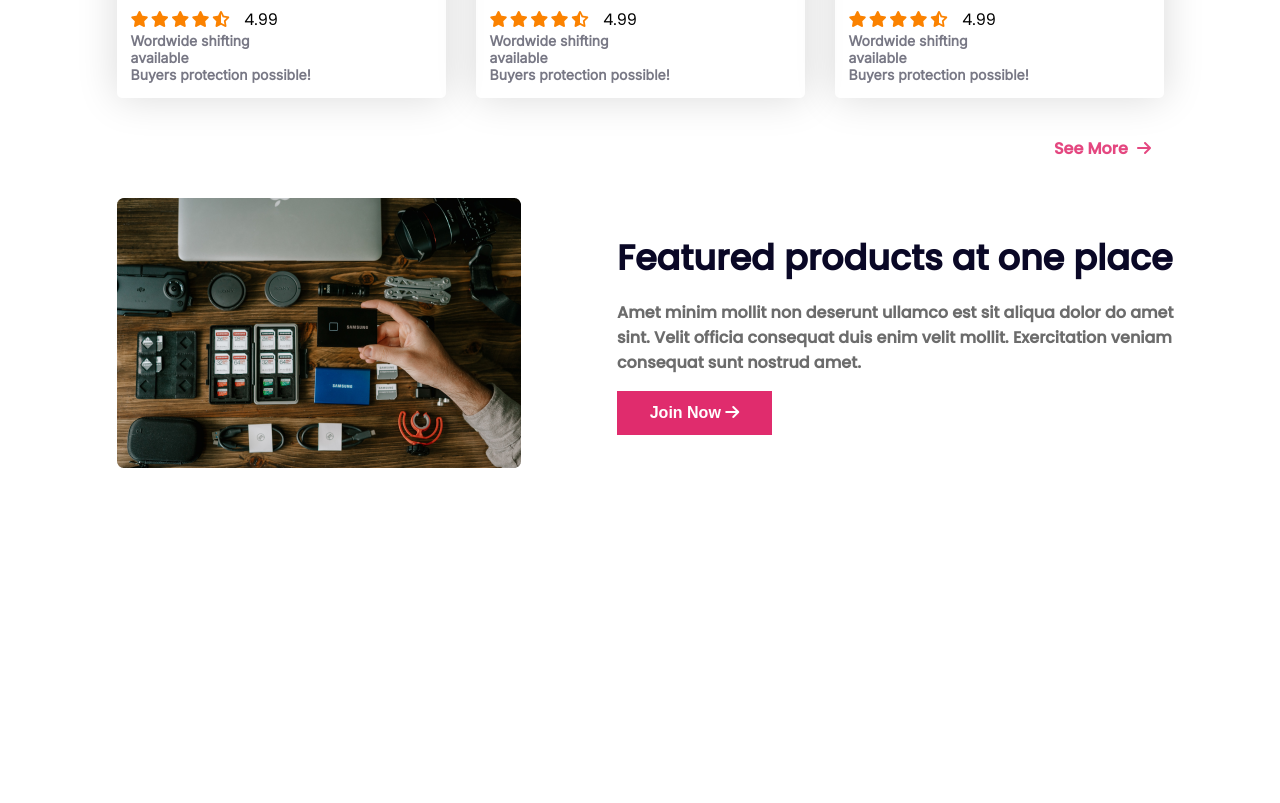
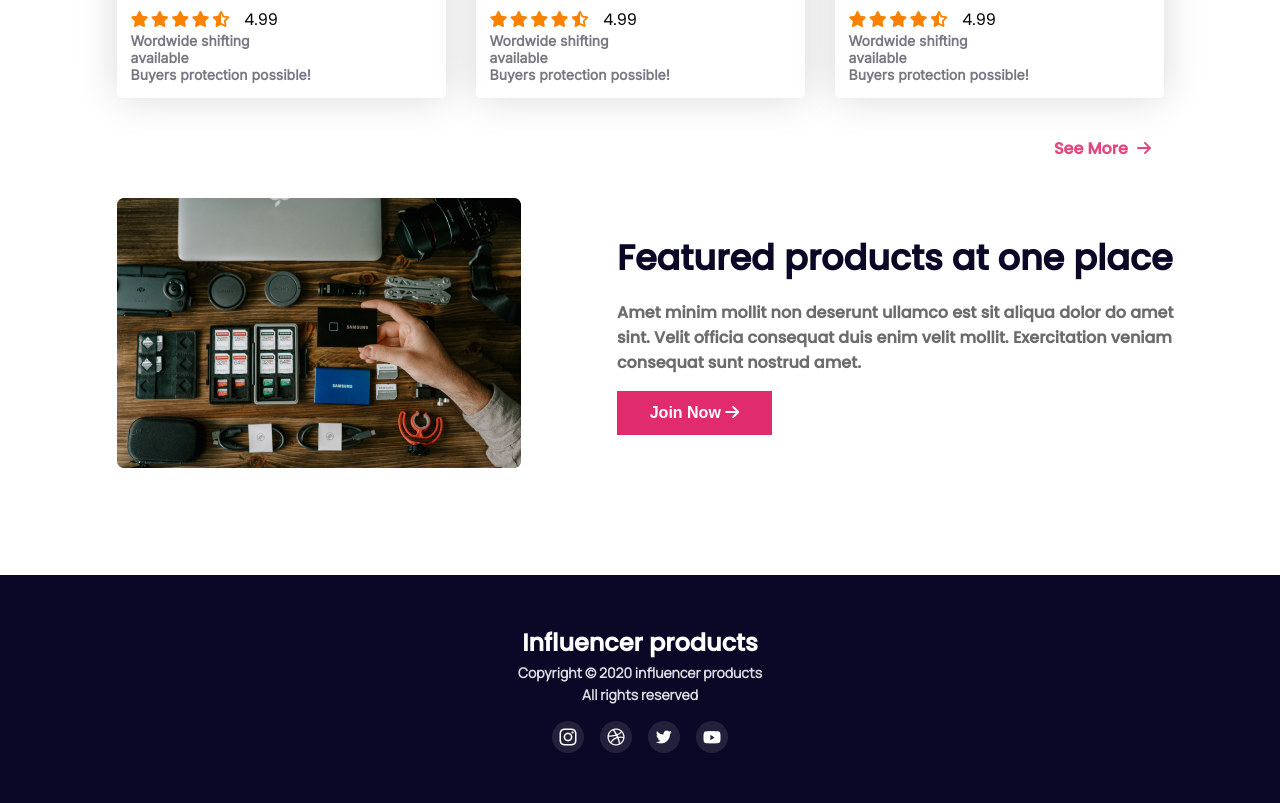
Before and after one commit to AhasanulAlam/my-influencer-gear, a plain HTML site: page index.html in a window 1280 px wide. Shown: the part 2383-3186 px from the top of the page. Before the commit the page ends 2858 px from the top, so only its background shows below. Drawn offline with Linux system fonts and the light colour scheme.

Commit message:
add footer styles

```diff
--- a/index.html
+++ b/index.html
@@ -256,10 +256,25 @@
                     <p class="featured_products_content_description">Amet minim mollit non deserunt ullamco est sit aliqua dolor do amet sint. Velit officia consequat duis enim velit mollit. Exercitation veniam consequat sunt nostrud amet.</p>
                     <button class="featured_btn">Join Now  <span> <i class="fa-solid fa-arrow-right"></i> </span> </button>
                 </div>
-
             </div>
         </section>
     </main>
+    <footer>
+        <section class="footer_section">
+            <div class="footer_content">
+                <h2 class="footer_content_title">Influencer products</h2>
+                <p class="footer_content_description">Copyright © 2020  influencer products</p>
+                <p class="footer_content_description">All rights reserved</p>
+                <div class="footer_social_icons">
+                    <img src="icons/Instagram.png" alt="">
+                    <img src="icons/Dribbble.png" alt="">
+                    <img src="icons/Twitter.png" alt="">
+                    <img src="icons/Youtube.png" alt="">
+                </div>
+            </div>
+
+        </section>
+    </footer>
 
 
 
--- a/styles/my_influencer_gear.css
+++ b/styles/my_influencer_gear.css
@@ -198,6 +198,7 @@ header{
     height: auto;
     margin: 0 auto;
     padding-left: 32px;
+    margin-bottom: 100px;
 }
 .featured_products_image img{
     width: 404px;
@@ -218,7 +219,6 @@ header{
     color: #6C6C6C;
     margin-bottom: 16px;
 }
-
 .featured_btn{
     width: 155px;
     height: 44px;
@@ -228,3 +228,33 @@ header{
     font-size: 16px;
     color: #FFFFFF;
 }
+/* footer style */
+.footer_content{
+    display: flex;
+    flex-direction: column;
+    background-color: #0A0826;
+    align-items: center;
+    text-align: center;
+    max-width: 1440px;
+    width: 100%;
+    margin: 0 auto;
+}
+.footer_content_title{
+    font-weight: 700;
+    font-size: 24px;
+    color: #FFFFFF;
+    margin-top: 50px;
+}
+.footer_content_description{
+    font-family: 'Manrope', sans-serif;
+    font-weight: 700;
+    font-size: 14px;
+    color: #D9DBE1;
+    margin-top: 3px;
+}
+.footer_social_icons{
+    display: flex;
+    gap: 16px;
+    margin-top: 17px;
+    margin-bottom: 50px;
+}
```
Also changed, not shown: icons/Dribbble.png (added), icons/Instagram.png (added), icons/Twitter.png (added), icons/Youtube.png (added).
